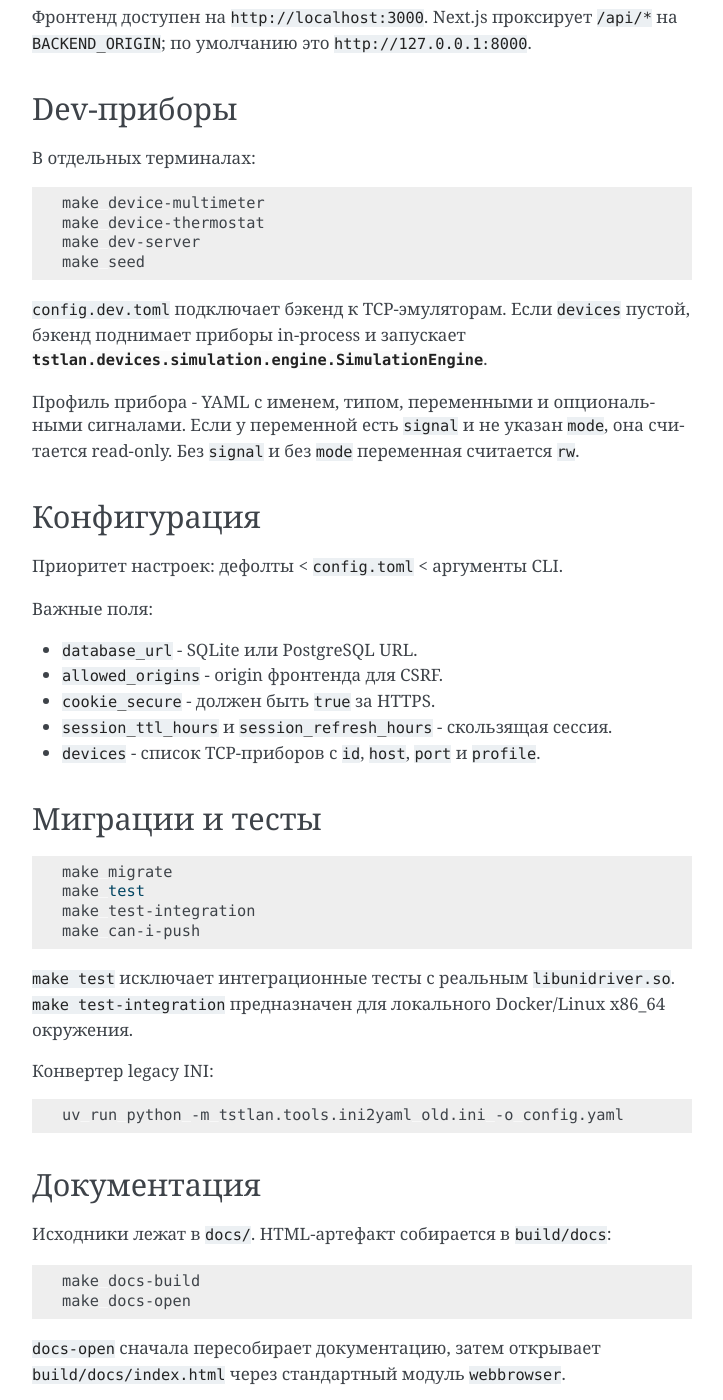
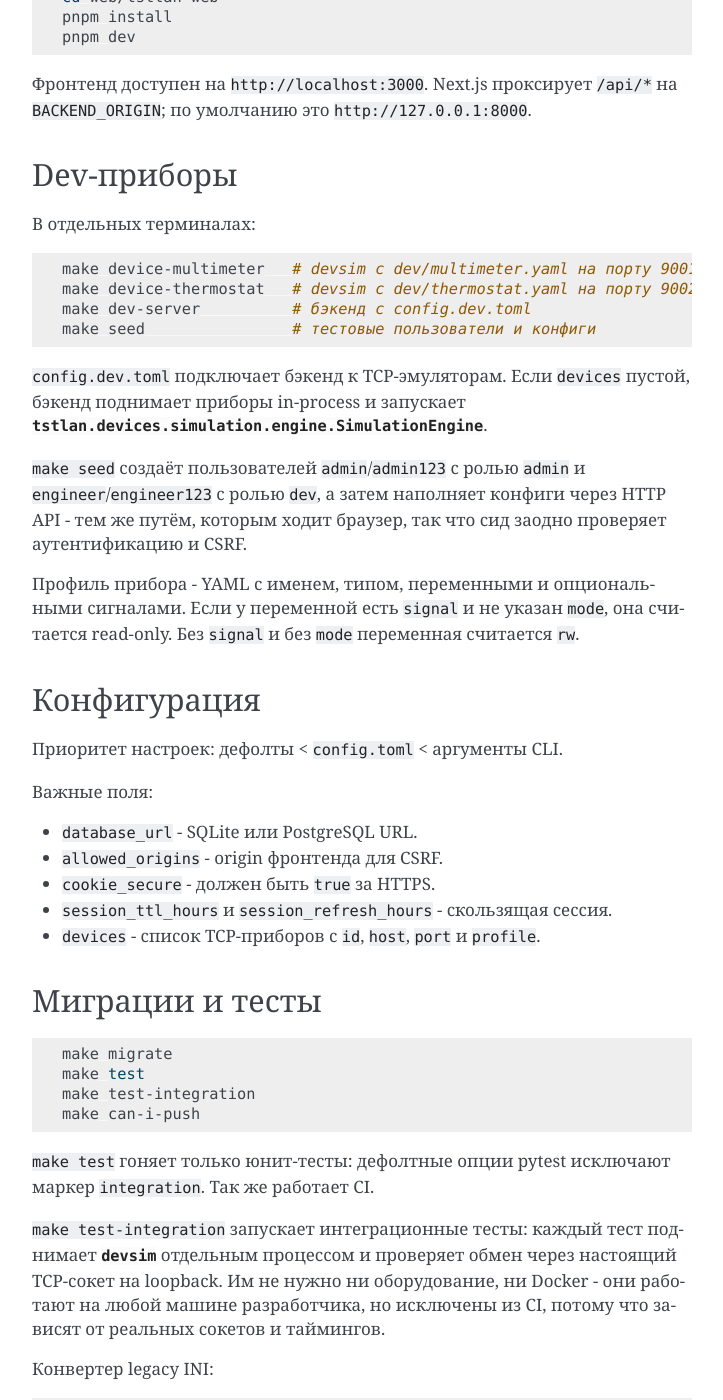
Before and after one commit to electrobalabas/tstlan-web, a Sphinx documentation site: the page built from docs/operations.rst, in a window 1280 px wide and 1400 px high, scrolled down 642 px. Shown: the whole window, without its empty margins (388-1111 px from the left). Built offline with Sphinx 7.4.7, drawn with Linux system fonts in a browser that asks for light colours; some of the changed text lies outside the part shown.

Commit message:
docs: исправлен и дополнен раздел эксплуатации

```diff
--- a/docs/operations.rst
+++ b/docs/operations.rst
@@ -16,6 +16,8 @@
 .. code-block:: shell
 
    uv run python -m tstlan.tools.create_admin --login admin --password secret
+
+Команда сама применяет миграции, отдельный ``make migrate`` перед ней не нужен.
 
 Запустить бэкенд:
 
@@ -41,14 +43,19 @@
 
 .. code-block:: shell
 
-   make device-multimeter
-   make device-thermostat
-   make dev-server
-   make seed
+   make device-multimeter   # devsim с dev/multimeter.yaml на порту 9001
+   make device-thermostat   # devsim с dev/thermostat.yaml на порту 9002
+   make dev-server          # бэкенд с config.dev.toml
+   make seed                # тестовые пользователи и конфиги
 
 ``config.dev.toml`` подключает бэкенд к TCP-эмуляторам. Если ``devices`` пустой,
 бэкенд поднимает приборы in-process и запускает
 :class:`tstlan.devices.simulation.engine.SimulationEngine`.
+
+``make seed`` создаёт пользователей ``admin``/``admin123`` с ролью ``admin`` и
+``engineer``/``engineer123`` с ролью ``dev``, а затем наполняет конфиги через
+HTTP API - тем же путём, которым ходит браузер, так что сид заодно проверяет
+аутентификацию и CSRF.
 
 Профиль прибора - YAML с именем, типом, переменными и опциональными сигналами.
 Если у переменной есть ``signal`` и не указан ``mode``, она считается read-only.
@@ -77,9 +84,14 @@
    make test-integration
    make can-i-push
 
-``make test`` исключает интеграционные тесты с реальным ``libunidriver.so``.
-``make test-integration`` предназначен для локального Docker/Linux x86_64
-окружения.
+``make test`` гоняет только юнит-тесты: дефолтные опции pytest исключают маркер
+``integration``. Так же работает CI.
+
+``make test-integration`` запускает интеграционные тесты: каждый тест поднимает
+:mod:`devsim` отдельным процессом и проверяет обмен через настоящий TCP-сокет на
+loopback. Им не нужно ни оборудование, ни Docker - они работают на любой машине
+разработчика, но исключены из CI, потому что зависят от реальных сокетов и
+таймингов.
 
 Конвертер legacy INI:
 
```
